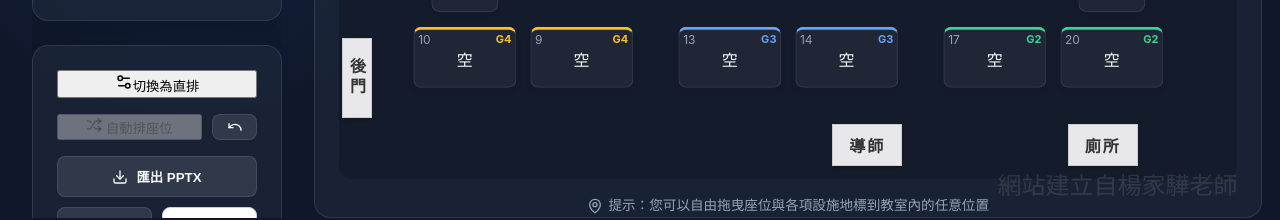
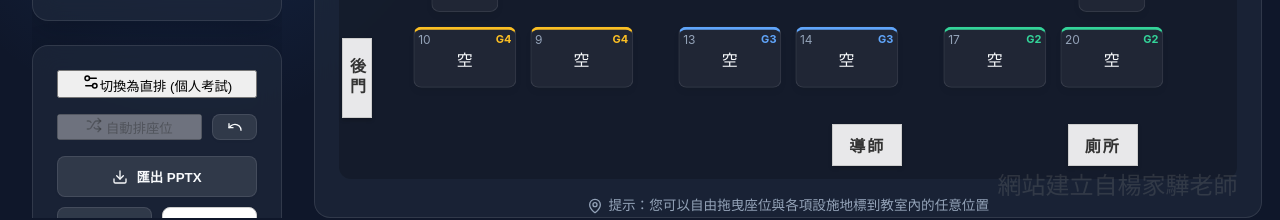
Before and after one commit to chy23/AUTO_SA, a React (Vite) app: page / in a window 1280 px wide. Shown: the part 566-786 px from the top of the page. Built offline with nearby package versions, Linux system fonts and the light colour scheme.

Commit message:
Fix: only show layout toggle button in group/exam modes, removing it from standard mode as well

```diff
--- a/src/components/Sidebar.jsx
+++ b/src/components/Sidebar.jsx
@@ -122,7 +122,7 @@ export default function Sidebar({
 
       {/* Controls & Export */}
       <section className="panel actions">
-        {layoutMode !== 'STANDARD' && (
+        {(layoutMode === 'GROUP' || layoutMode === 'EXAM') && (
           <button
             className="action-btn outline"
             onClick={() => {
@@ -132,7 +132,7 @@ export default function Sidebar({
             }}
           >
             <Settings2 size={18} />
-            {layoutMode === 'GROUP' ? '切換為直排' : '切換為橫排'}
+            {layoutMode === 'GROUP' ? '切換為直排 (個人考試)' : '切換為橫排 (分組上課)'}
           </button>
         )}
 
```
